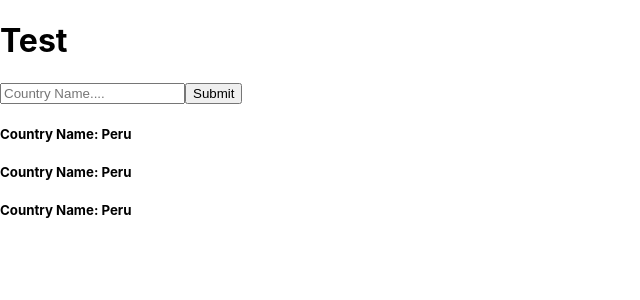
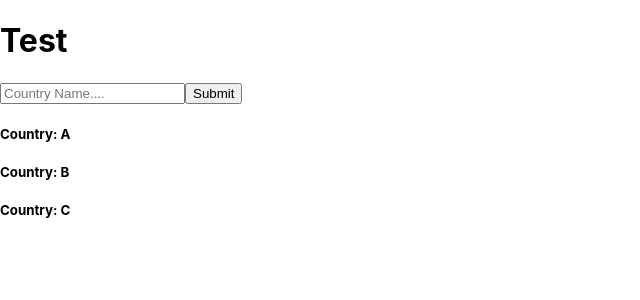
Before and after one commit to tfairclough/Project-2-API-React-App, a React (Create React App) app: page / in a window 1280 px wide. Shown: the top 300 px of the page, without its empty margins (0-640 px from the left). Built offline with nearby package versions, Linux system fonts and the light colour scheme.

Commit message:
TF- Add countries State and pass to Components

```diff
--- a/src/App.js
+++ b/src/App.js
@@ -5,7 +5,8 @@ class App extends Component{
   constructor(props) {
     super(props)
     this.state ={
-      input: ''
+      input: '',
+      allCountries: ['A','B', 'C']
     }
   }
 
@@ -35,7 +36,7 @@ class App extends Component{
             onChange={this.inputHandler}></input>
           <button onClick={this.handleSubmitClick}>Submit</button>
         </form>
-        <CountryList/>
+        <CountryList allCountries ={this.state.allCountries}/>
       </>
     )
   }
--- a/src/CountryDetails.js
+++ b/src/CountryDetails.js
@@ -1,5 +1,5 @@
 import React from "react";
 
-const CountryDetails = (props) => <h5>Country Name: Peru</h5>
+const CountryDetails = (props) => <h5>Country: {props.country}</h5>
 
 export default CountryDetails
--- a/src/CountryList.js
+++ b/src/CountryList.js
@@ -3,11 +3,10 @@ import CountryDetails from "./CountryDetails";
 
 export default class CountryList extends Component {
     render() {
+        const allCountries = this.props.allCountries.map((country, index) => <CountryDetails country={country} key={index}/>)
         return (
             <>
-                <CountryDetails/>
-                <CountryDetails/>
-                <CountryDetails/>
+                {allCountries}
             </>
         )
     }
```
